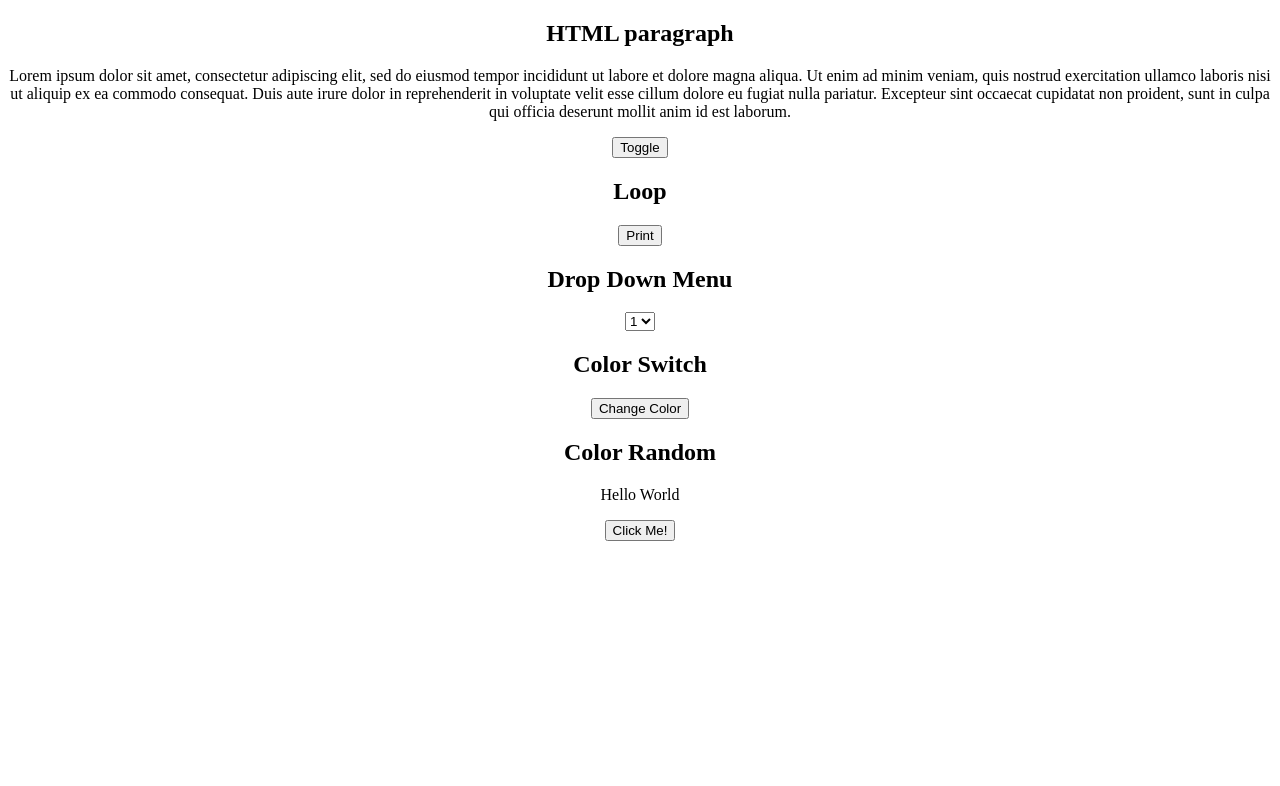
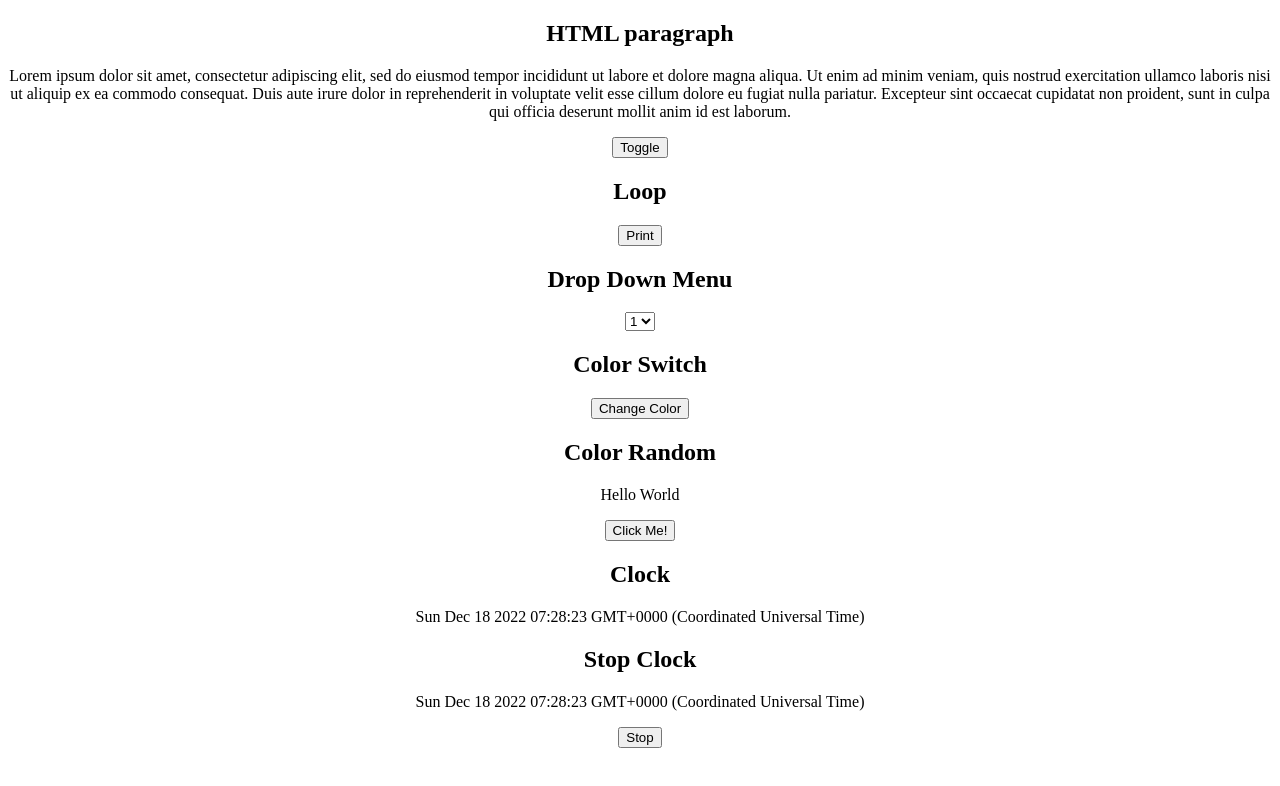
Before and after one commit to PriyanshK09/HTML-Practice-LPU, a plain HTML site: page HTML Project 8 (JS)/index1.html in a window 1280 px wide. Drawn offline with Linux system fonts and the light colour scheme.

Commit message:
New File Added

```diff
--- a/HTML Project 8 (JS)/index1.html
+++ b/HTML Project 8 (JS)/index1.html
@@ -117,5 +117,47 @@
           }
     </script>
 
+    <!-- Date and Time Clock -->
+    <div class="clock">
+    <center>
+        <h2>Clock</h2>
+        <p id="textToChange"></p>
+    </center>
+    </div>
+
+    <script>
+        function display()
+        {
+            let date = new Date();
+            console.log(date);
+            textToChange.innerHTML = date;
+        }
+        setInterval(display, 1000);
+    </script>
+
+    <!-- A button to STOP the clock -->
+
+    <div class="stopclock">
+    <center>
+        <h2>Stop Clock</h2>
+        <p id="textToChange1"></p>
+        <button id="stopButton">Stop</button>
+    </center>
+    </div>
+
+    <script>
+        let stopButton = document.getElementById("stopButton");
+        stopButton.onclick = function(){
+            clearInterval(interval);
+        }
+        function display1()
+        {
+            let date = new Date();
+            console.log(date);
+            textToChange1.innerHTML = date;
+        }
+        let interval = setInterval(display1, 1000);
+    </script>
+
 </body>
 </html>
--- /dev/null
+++ b/HTML Project 8 (JS)/style.css
@@ -0,0 +1,20 @@
+#stopwatch {
+    display: flex;
+    align-items: center;
+  }
+
+  #time {
+    font-size: 20px;
+    margin-right: 10px;
+  }
+
+  button {
+    font-size: 16px;
+    padding: 5px 10px;
+    border: none;
+    background-color: lightgray;
+  }
+
+  button:hover {
+    cursor: pointer;
+  }
```
Also changed, not shown: HTML Project 10 (Login Form)/index.html (added, +1 -0 lines), HTML Project 8 (JS)/index3.html (added, +50 -0 lines), HTML Project 10 (Login Form)/final.html (added), HTML Project 10 (Login Form)/style.css (added).
